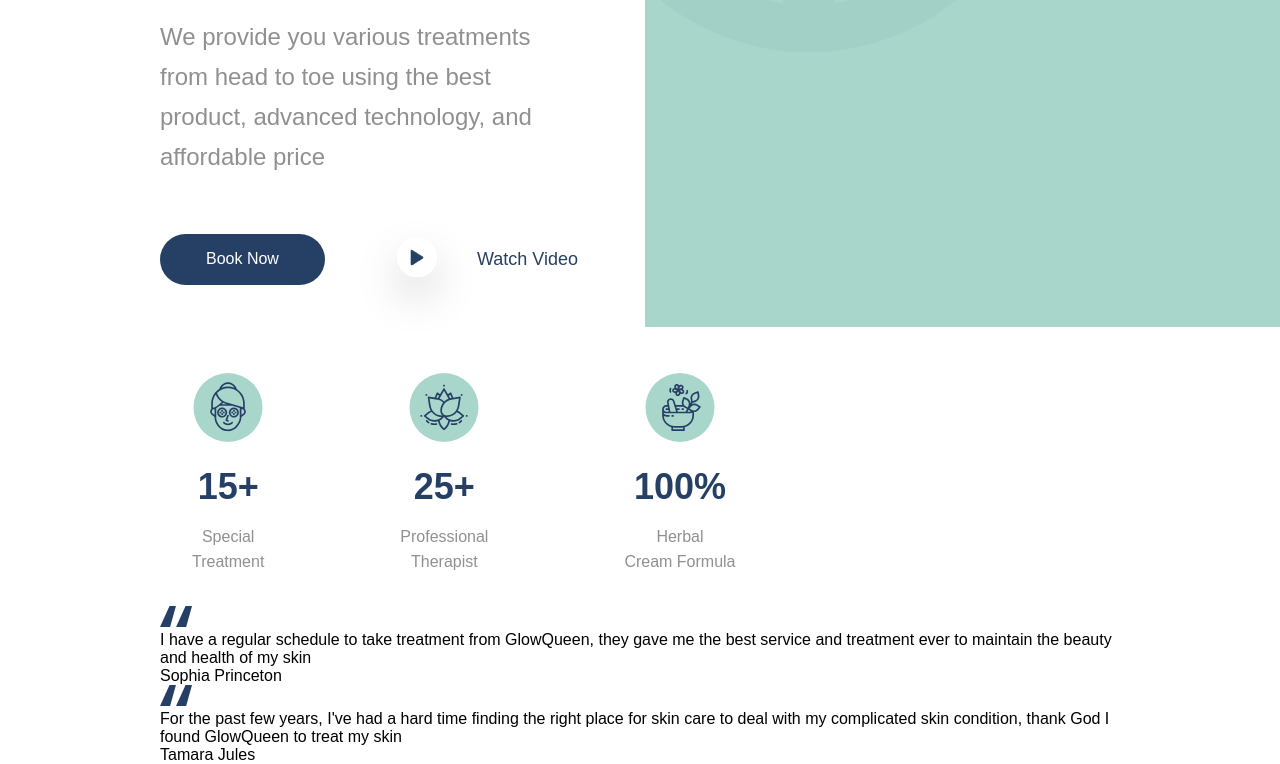
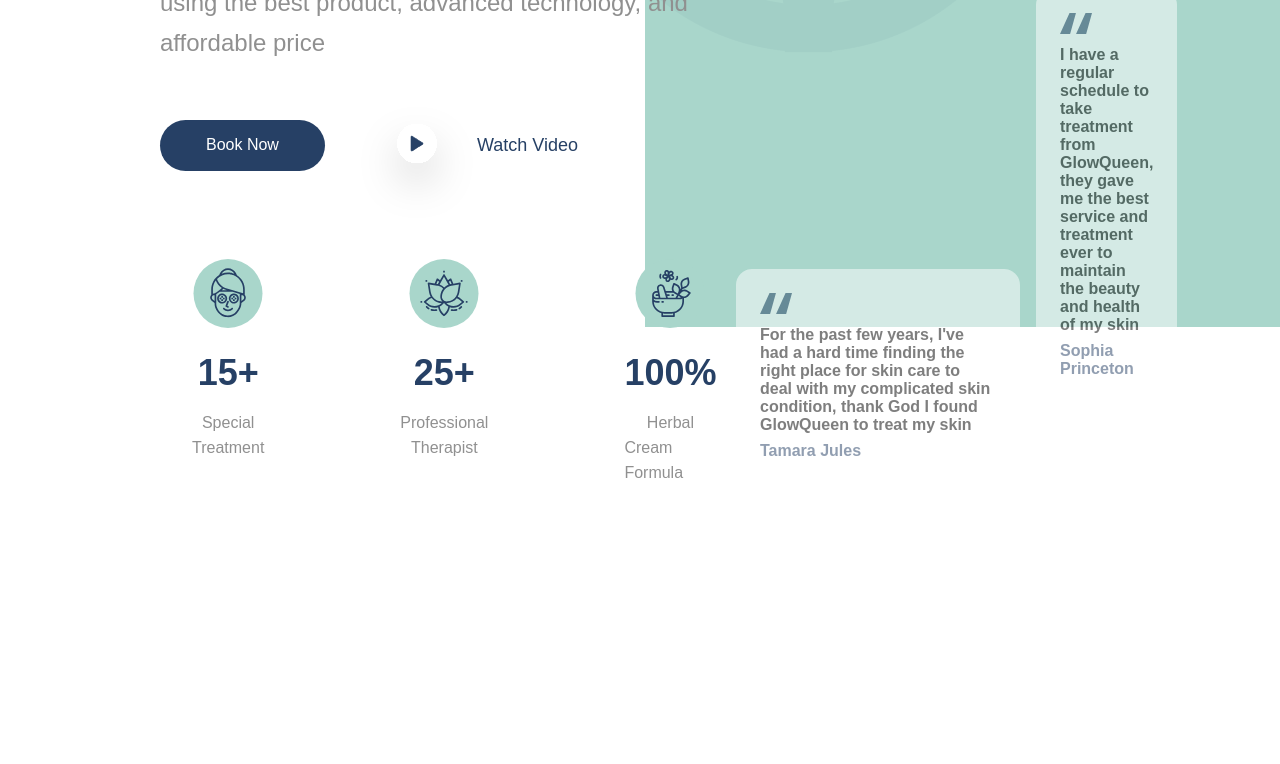
Before and after one commit to Nightblockchain30/header_spabeauty, a plain HTML site: page src/index.html in a window 1280 px wide. Shown: the part 493-1257 px from the top of the page. After the commit the page ends 1010 px from the top, so only its background shows below. Drawn offline with Linux system fonts and the light colour scheme.

Commit message:
Finished Main__grid

```diff
--- a/src/index.html
+++ b/src/index.html
@@ -41,6 +41,9 @@
 
   <main>
     <div class="main__container">
+
+      <div class="main__grid">
+        <div class="main__grid-left">
           <div class="main__container-top">
             <h1>Bring back the beauty and glow of your skin</h1>
             <p>We provide you various treatments from head to toe using the best product, advanced technology, and
@@ -84,20 +87,24 @@
             </div>
 
           </div>
+        </div>
 
+        <div class="main__grid-right">
           <div class="main__container-reviews">
             <div class="main__container-reviews-review top">
               <img src="img/icon-quotes.svg" alt="icon-quotes">
               <p>I have a regular schedule to take treatment from GlowQueen, they gave me the best service and treatment
                 ever to maintain the beauty and health of my skin</p>
-          <p>Sophia Princeton</p>
+              <p class="blue">Sophia Princeton</p>
             </div>
 
             <div class="main__container-reviews-review botton">
               <img src="img/icon-quotes.svg" alt="icon-quotes">
               <p>For the past few years, I've had a hard time finding the right place for skin care to deal with my
                 complicated skin condition, thank God I found GlowQueen to treat my skin</p>
-          <p>Tamara Jules</p>
+              <p class="blue">Tamara Jules</p>
+            </div>
+          </div>
         </div>
       </div>
 
--- a/src/sass/layout/_main.scss
+++ b/src/sass/layout/_main.scss
@@ -6,14 +6,14 @@
         h1 {
             font-size: 64px;
             color: $dark-blue;
-            max-width: 50%;
+            max-width: 90%;
             font-weight: 800;
             font-family: $primary-font;
             margin-bottom: 32px;
         }
 
         p {
-            max-width: 42%;
+            max-width: 660px;
             font-size: 24px;
             color: $grey;
             line-height: 40px;
@@ -91,4 +91,50 @@
         }
     }
 
+    &-reviews {
+        max-width: 845px;
+        position: relative;
+
+
+        &-review {
+            padding: 24px;
+            background-color: #FFFFFF;
+            opacity: .5;
+            border-radius: 16px;
+
+            img {
+                margin-bottom: 8px;
+            }
+
+            p {
+                max-width: 300px;
+                margin-bottom: 8px;
+                color: #000000;
+                font-weight: 600;
+
+                &.blue {
+                    color: $dark-blue;
+                    font-weight: 800;
+                }
+            }
+        }
+
+        .top {
+            position: absolute;
+            top: 300px;
+            left: 300px;
+        }
+
+        .botton {
+            position: absolute;
+            top: 580px;
+            right: 100px;
+        }
+    }
+
+    .main__grid {
+        display: grid;
+        grid-template-columns: 60% 40%;
+    }
+
 }
```
Also changed, not shown: src/css/style.css, 1 other file. Lines whose indentation alone changed are shown as unchanged.
